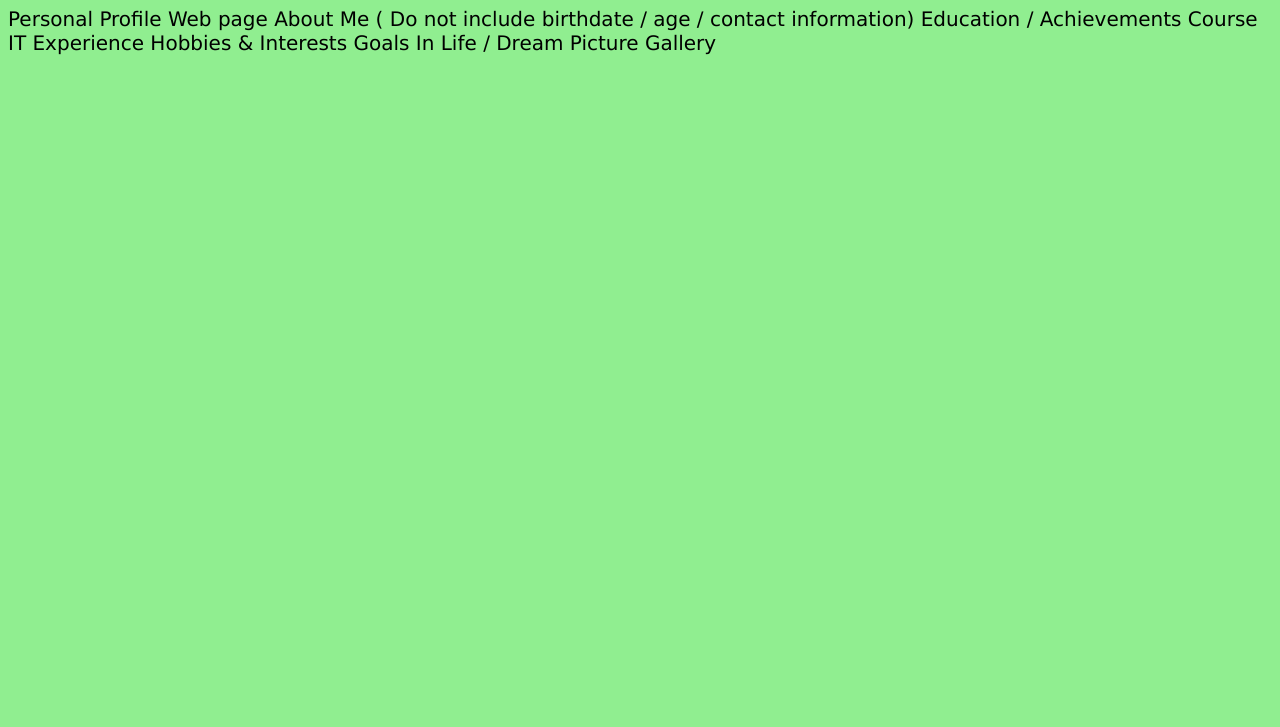
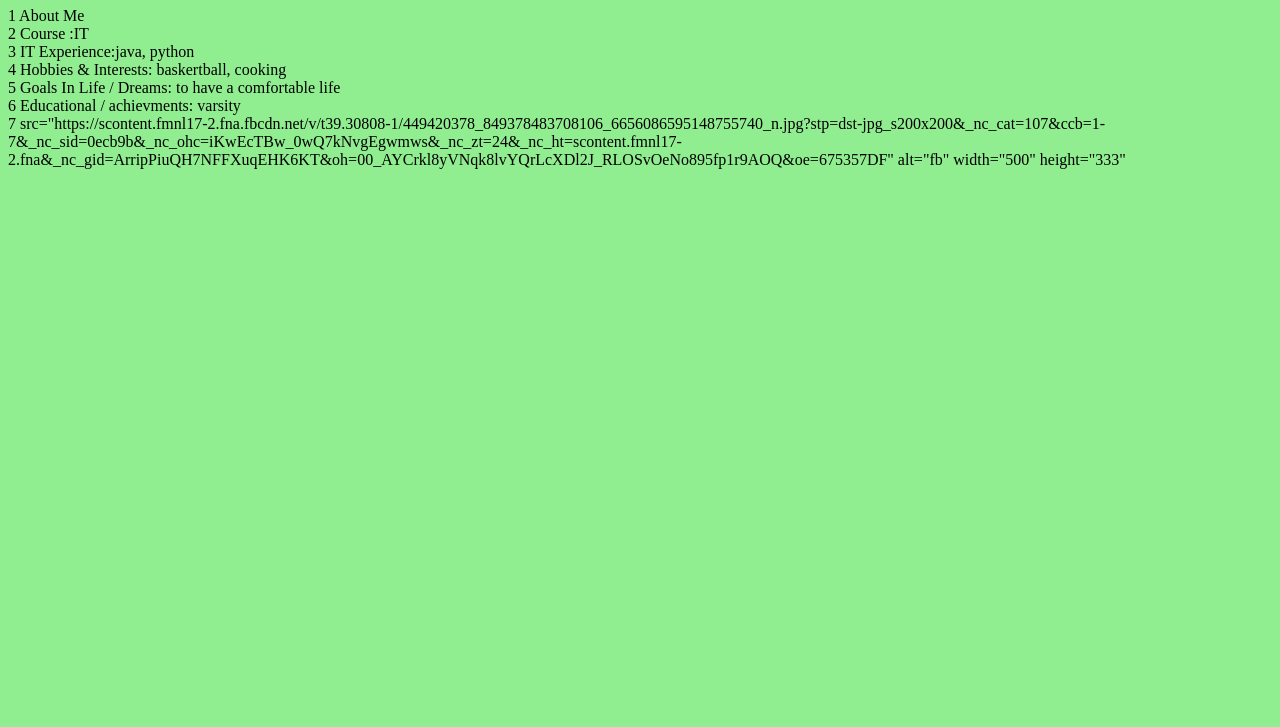
Before and after one commit to alcantara0422/WEBPROG-PERSONAL-WEBSITE, a plain HTML site: page HOME/INDEX.HTML in a window 1280 px wide. Shown: the part 73-800 px from the top of the page. Drawn offline with Linux system fonts and the light colour scheme.

Commit message:
added flexbox css module

```diff
--- a/HOME/INDEX.HTML
+++ b/HOME/INDEX.HTML
@@ -1,25 +1,22 @@
 <!DOCTYPE html>
 <html>
 <head>
-    <link rel="stylesheet" href="css/mystyle.css">
-<title>Page Title</title>
+    <link rel="stylesheet" href="css/mystyle.css?version=0.1">
+    <title>Page Title</title>
 </head>
 <body>
 
-<h1>Profile web page</h1>
-<p>
+<h1>Personal Profile Web page </h1>
+
+<div class="flex-container">
+    <div>1 About Me</div>
+    <div>2 Course :IT</div>
+    <div>3 IT Experience:java, python</div>
+    <div>4 Hobbies & Interests: baskertball, cooking</div>
+    <div>5 Goals In Life / Dreams: to have a comfortable life</div>
+    <div>6 Educational / achievments: varsity</div>
+    <div>7 src="https://scontent.fmnl17-2.fna.fbcdn.net/v/t39.30808-1/449420378_849378483708106_6656086595148755740_n.jpg?stp=dst-jpg_s200x200&_nc_cat=107&ccb=1-7&_nc_sid=0ecb9b&_nc_ohc=iKwEcTBw_0wQ7kNvgEgwmws&_nc_zt=24&_nc_ht=scontent.fmnl17-2.fna&_nc_gid=ArripPiuQH7NFFXuqEHK6KT&oh=00_AYCrkl8yVNqk8lvYQrLcXDl2J_RLOSvOeNo895fp1r9AOQ&oe=675357DF" alt="fb" width="500" height="333"</div>
+  </div>
 
 </body>
 </html>
-
-Personal Profile Web page
-
-About Me
-( Do not include birthdate / age / contact information)
-Education / Achievements
-Course
-IT Experience
-Hobbies & Interests
-Goals In Life / Dream
-Picture Gallery
-</p>
--- /dev/null
+++ b/HOME/csss/flexbox.css
@@ -0,0 +1,14 @@
+.flex-container {
+    display: flex;
+    flex-wrap: wrap;
+    background-color: DodgerBlue;
+  }
+
+  .flex-container > div {
+    background-color: #f1f1f1;
+    width: 100px;
+    margin: 10px;
+    text-align: center;
+    line-height: 75px;
+    font-size: 30px;
+  }
```
